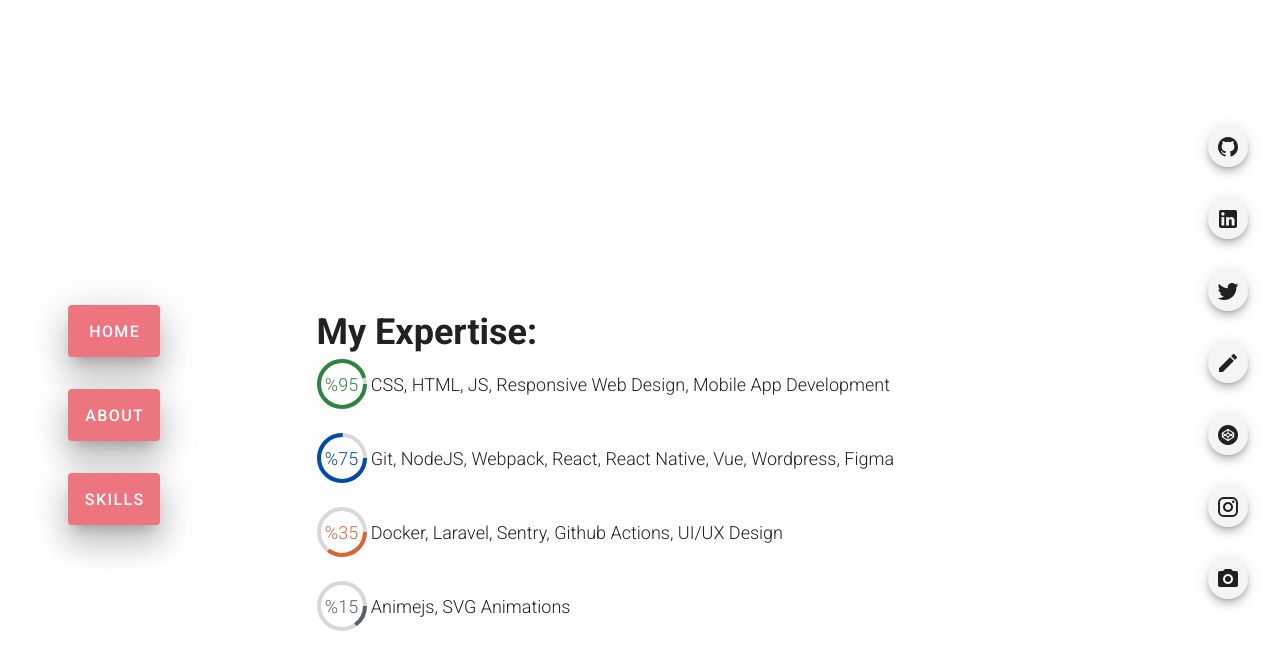
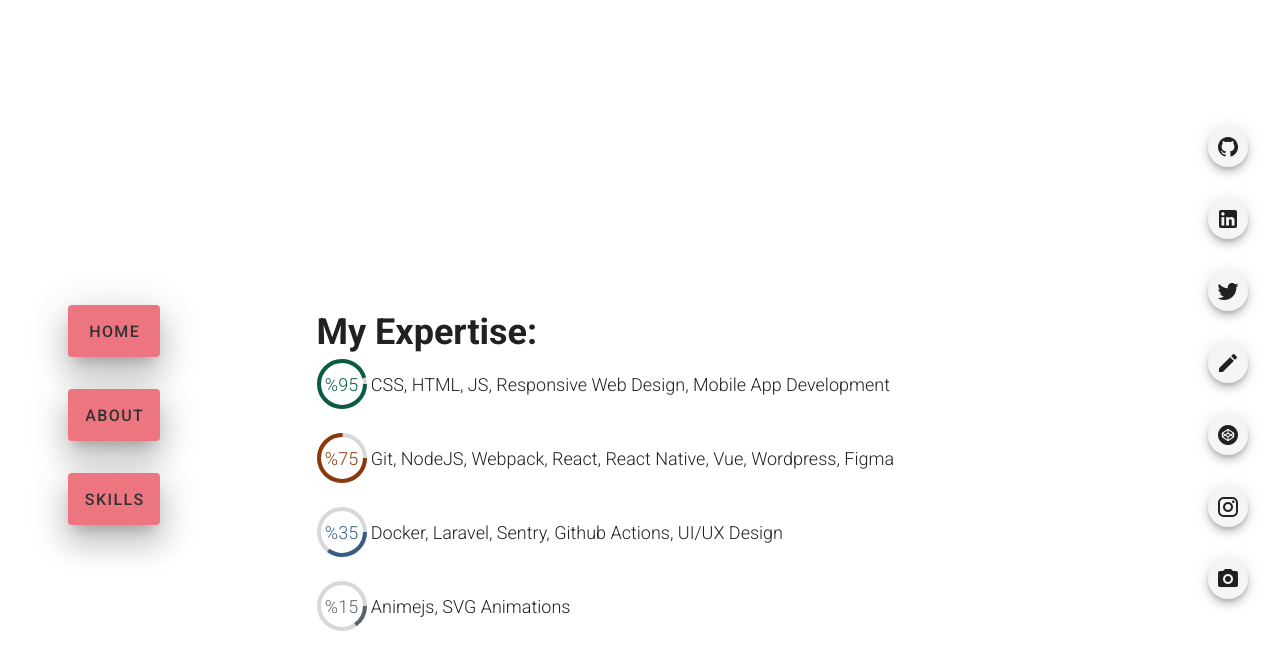
Before and after one commit to hazalozturk/hazalozturk, a Vue app: page /skills in a window 1280 px wide. Shown: the top 670 px of the page. Built offline with nearby package versions, Linux system fonts and the light colour scheme.

Commit message:
Fix accessibility issues

```diff
--- a/src/components/sidebarMenu.vue
+++ b/src/components/sidebarMenu.vue
@@ -7,8 +7,7 @@
             <v-btn
               dark
               color="#EC7580"
-              font="white"
-              class="subheading mx-3 px-3"
+              class="subheading mx-3 px-3 button-text"
               target="_blank"
               elevation="20"
               x-large
@@ -49,3 +48,8 @@
   }),
 };
 </script>
+<style>
+.button-text{
+  color: #323232 !important
+}
+</style>
--- a/src/components/socialLink.vue
+++ b/src/components/socialLink.vue
@@ -9,13 +9,14 @@
         >
           <v-list-item-icon>
             <v-btn
+              :aria-label="icon.title"
               :href="icon.href"
               fab
               class="subheading"
               target="_blank"
               small
             >
-              <v-icon>mdi-{{ icon.title }}</v-icon>
+              <v-icon :aria-label="icon.title">mdi-{{ icon.title }}</v-icon>
             </v-btn>
           </v-list-item-icon>
           <v-list-item-action-text></v-list-item-action-text>
--- a/src/helpers/skillsInfo.vue
+++ b/src/helpers/skillsInfo.vue
@@ -24,27 +24,25 @@
     skills: [
       {
         title: "CSS, HTML, JS, Responsive Web Design, Mobile App Development",
-        color: "#2e8540",
+        color: "#095c43",
         percent: 95,
       },
       {
         title: "Git, NodeJS, Webpack, React, React Native, Vue, Wordpress, Figma",
-        color: "#004bad",
+        color: "#8a390d",
         percent: 75,
       },
       {
         title: "Docker, Laravel, Sentry, Github Actions, UI/UX Design",
-        color: "#DB6434",
+        color: "#375d87",
         percent: 35,
       },
       {
         title: "Animejs, SVG Animations",
-        color: "#5b616b",
+        color: "#5c626d",
         percent: 15,
       },
     ],
   }),
 };
 </script>
-
-<style></style>
```
